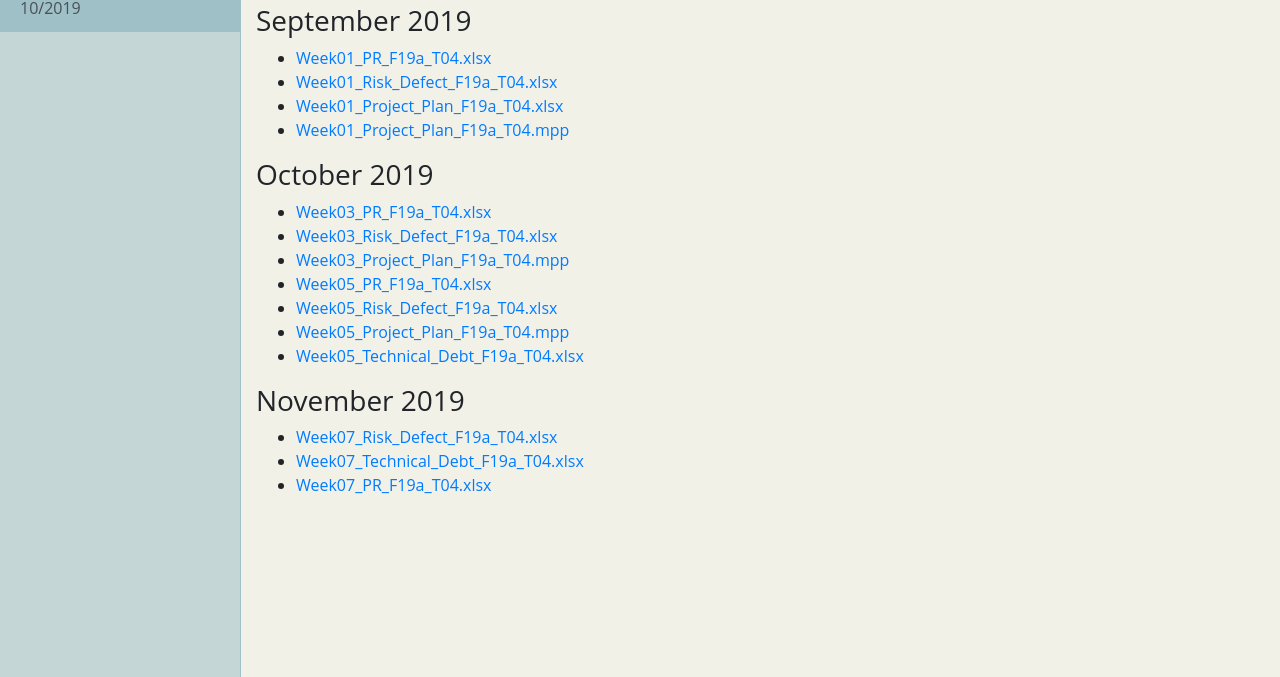
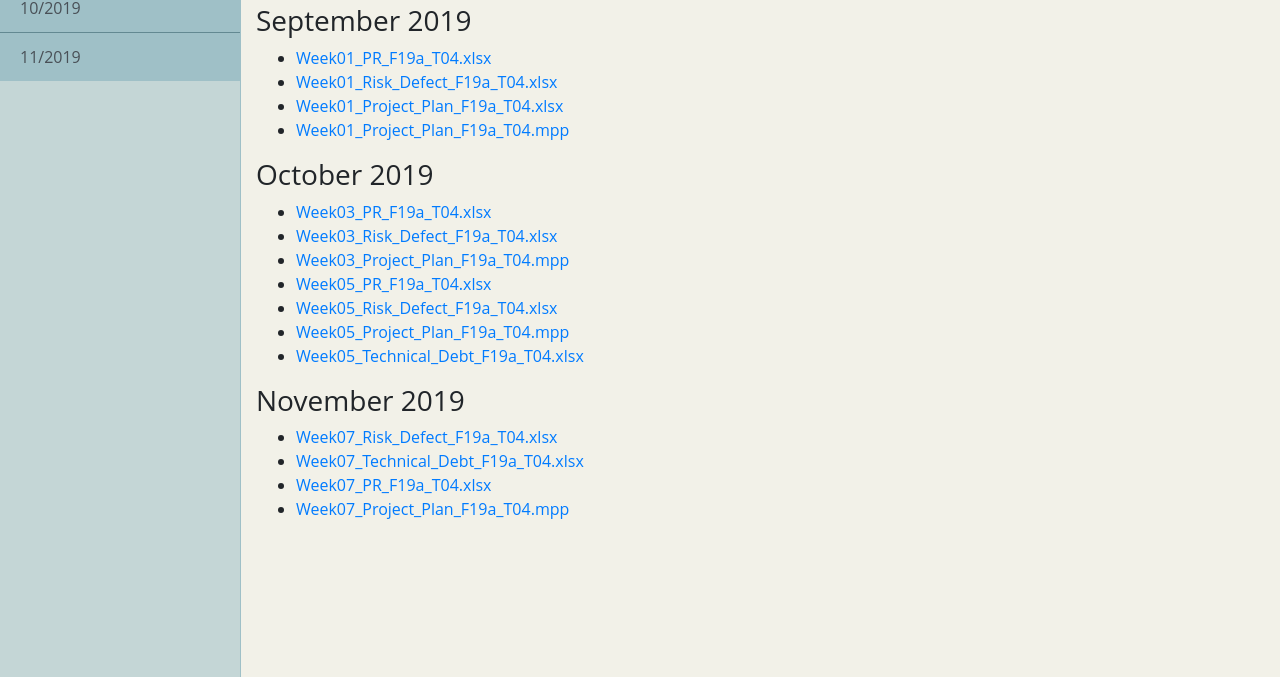
Before and after one commit to kgrimes2/CS577a-Fall2019-Team04, a website: page PR/index.html in a window 1280 px wide. Shown: the part 123-800 px from the top of the page. Drawn offline with Linux system fonts and the light colour scheme.

Commit message:
wk 7 project plan

```diff
--- a/PR/index.html
+++ b/PR/index.html
@@ -28,6 +28,7 @@
       <div class="list-group list-group-flush">
           <a href="#sep19" class="list-group-item list-group-item-action bg-light">09/2019</a>
           <a href="#oct19" class="list-group-item list-group-item-action bg-light">10/2019</a>
+          <a href="#nov19" class="list-group-item list-group-item-action bg-light">11/2019</a>
       </div>
     </div>
     <!-- /#sidebar-wrapper -->
@@ -108,6 +109,7 @@
               <li><a href="./Week07_Risk_Defect_F19a_T04.xlsx">Week07_Risk_Defect_F19a_T04.xlsx</a></li>
               <li><a href="./Week07_Technical_Debt_F19a_T04.xlsx">Week07_Technical_Debt_F19a_T04.xlsx</a></li>
               <li><a href="./Week07_PR_F19a_T04.xlsx">Week07_PR_F19a_T04.xlsx</a></li>
+              <li><a href="./Week07_Project_Plan_F19a_T04.mpp">Week07_Project_Plan_F19a_T04.mpp</a></li>
           </ul>
       </div>
     </div>
```
Also changed, not shown: index.html (+1 -0 lines), 1 other file.
